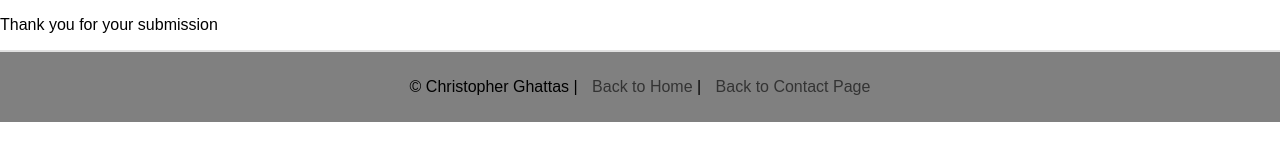
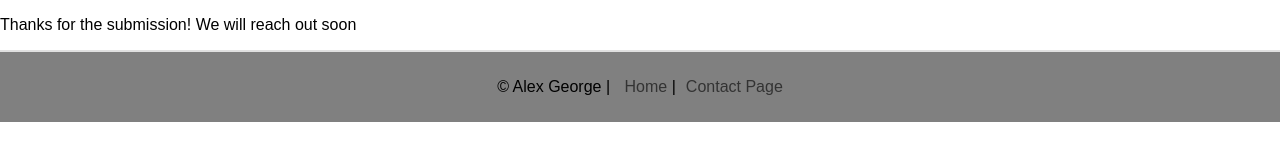
Before and after one commit to struckhat/struckhat.github.io, a plain HTML site: page cv/thanks.html in a window 1280 px wide. Drawn offline with Linux system fonts and the light colour scheme.

Commit message:
adding more

```diff
--- a/cv/thanks.html
+++ b/cv/thanks.html
@@ -10,10 +10,10 @@
 
 <body>
 
-    <p>Thank you for your submission</p>
+    <p>Thanks for the submission! We will reach out soon</p>
 
 </body>
 
 <footer>
-    <p>© Christopher Ghattas | <a href="index.html">Back to Home</a> | <a href="contact.html">Back to Contact Page</a></p>
+    <p>© Alex George    |           <a href="index.html">Home     </a>|<a href="contact.html">Contact Page</a></p>
 </footer>
```
Also changed, not shown: cv/contact.html (+1 -1 lines).
